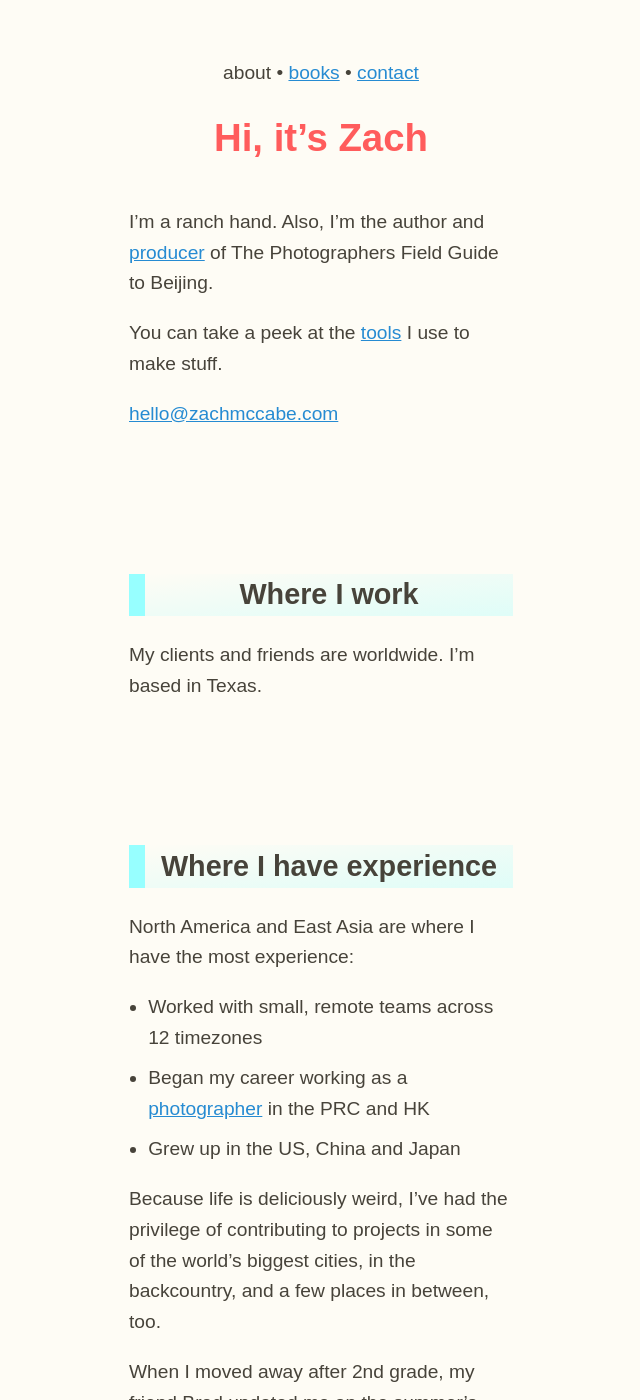
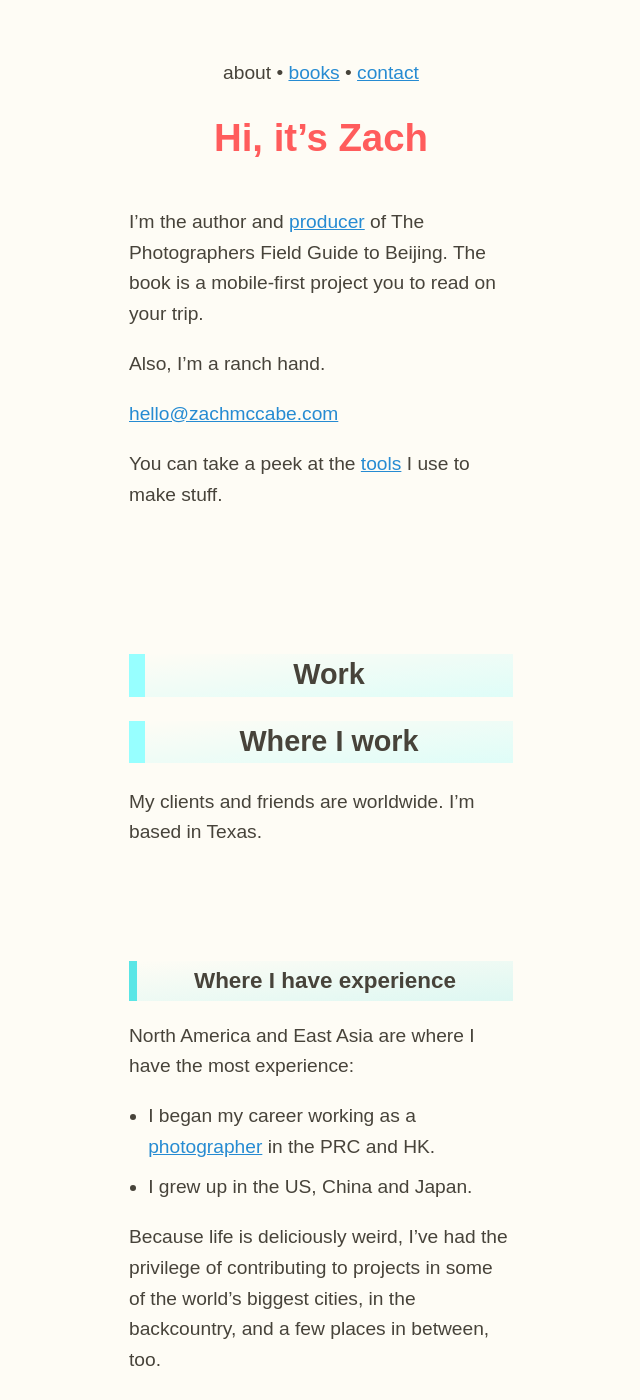
Before and after one commit to zachmccabe/zachmccabe.github.io, a Jekyll site: the page built from about.md, in a window 1280 px wide and 1400 px high. Shown: the whole window, without its empty margins (319-959 px from the left). Built offline with Jekyll 4.4.1, drawn with Linux system fonts in a browser that asks for light colours; some of the changed text lies outside the part shown.

Commit message:
Update about.md

```diff
--- a/about.md
+++ b/about.md
@@ -8,13 +8,16 @@ description: About Zach
 
 
 
-I'm a ranch hand. Also, I'm the author and [producer](https://www.zachmccabe.com/beijing/how_the_book_got_made.html) of The Photographers Field Guide to Beijing.
+I'm the author and [producer](https://www.zachmccabe.com/beijing/how_the_book_got_made.html) of The Photographers Field Guide to Beijing. The book is a mobile-first project you to read on your trip.
+
+Also, I'm a ranch hand.
+
+[hello@zachmccabe.com](mailto:hello@zachmccabe.com)
 
 You can take a peek at the [tools](https://www.zachmccabe.com/tools.html) I use to make stuff.
 
 
-[hello@zachmccabe.com](mailto:hello@zachmccabe.com)
-
+## Work
 
 
 ## Where I work
@@ -22,15 +25,18 @@ You can take a peek at the [tools](https://www.zachmccabe.com/tools.html) I use
 My clients and friends are worldwide. I'm based in Texas.
 
 
-
-## Where I have experience
+### Where I have experience
 
 North America and East Asia are where I have the most experience:
 
-  + Worked with small, remote teams across 12 timezones
-  + Began my career working as a [photographer](https://www.zachmccabe.com/postcard.html) in the PRC and HK
-  + Grew up in the US, China and Japan
+  + I began my career working as a [photographer](https://www.zachmccabe.com/postcard.html) in the PRC and HK.
+  + I grew up in the US, China and Japan.
 
 Because life is deliciously weird, I've had the privilege of contributing to projects in some of the world's biggest cities, in the backcountry, and a few places in between, too.
 
+
+### Remote work
+
+  + I have experience collaborating with small, project-based teams across 12 timezones.
+
 When I moved away after 2nd grade, my friend Brad updated me on the summer's adventures via cassette tape recordings he made and sent in the mail. That left a mark! I'm always working to improve my [communications skills](https://www.zachmccabe.com/just_ask.html) and toolkit.
```
